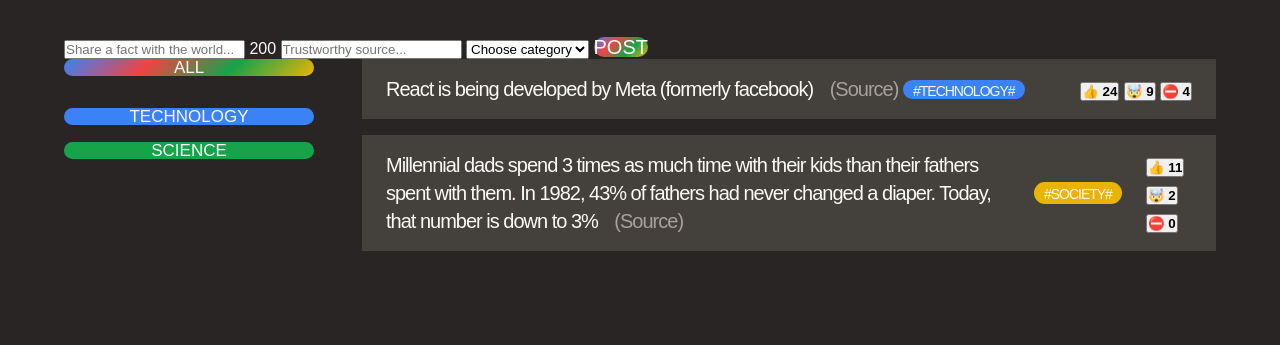
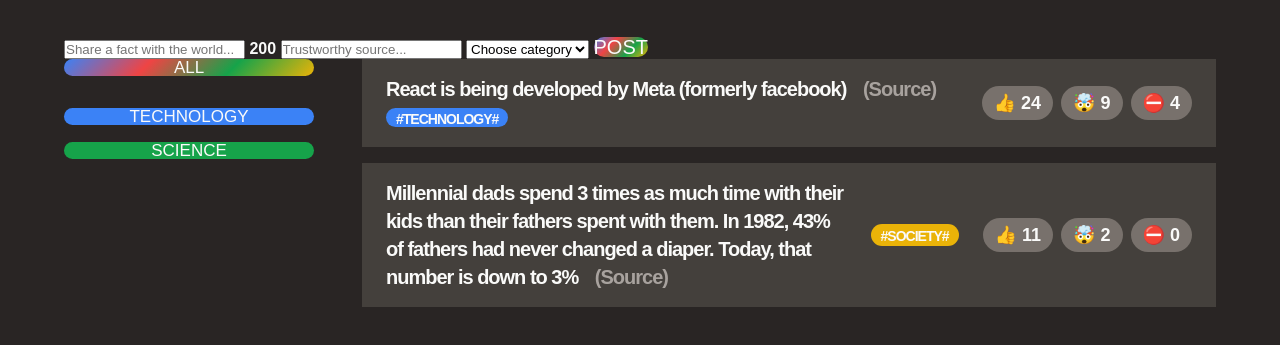
Before and after one commit to artsingletary/Udemy_Full_Stack_Web_App, a plain HTML site: page index.html in a window 1280 px wide. Shown: the part 119-464 px from the top of the page. Drawn offline with Linux system fonts and the light colour scheme; a web font is replaced by a local one.

Commit message:
Styling the voting buttons

```diff
--- a/index.html
+++ b/index.html
@@ -3,17 +3,20 @@
   <head>
     <meta charset="UTF-8" />
     <meta name="viewport" content="width=device-width, initial-scale=1.0" />
+
     <link rel="preconnect" href="https://fonts.googleapis.com" />
     <link rel="preconnect" href="https://fonts.gstatic.com" crossorigin />
     <link
-      href="https://fonts.googleapis.com/css2?family=Coiny&family=Sono:wght@200..800&display=swap"
+      href="https://fonts.googleapis.com/css2?family=Coiny&family=Sono:wght@400;600&
+      display=swap"
       rel="stylesheet"
     />
+
     <link href="style.css" rel="stylesheet" />
     <title>Today I Learned!</title>
   </head>
   <body>
-    <div class="container" <!--The header section is using flexbox-->
+    <div class="container">
       <header class="header">
         <div class="logo">
           <img
@@ -89,9 +92,9 @@
               </p>
 
               <div class="vote-buttons">
-                <button>👍 <strong>24</strong></button>
-                <button>🤯️ <strong>9</strong></button>
-                <button>⛔️ <strong>4</strong></button>
+                <button>👍 24</button>
+                <button>🤯️ 9</button>
+                <button>⛔️ 4</button>
               </div>
             </li>
             <li class="fact">
@@ -110,9 +113,9 @@
                 >#society#</span
               >
               <div class="vote-buttons">
-                <button>👍 <strong>11</strong></button>
-                <button>🤯️ <strong>2</strong></button>
-                <button>⛔️ <strong>0</strong></button>
+                <button>👍 11</button>
+                <button>🤯️ 2</button>
+                <button>⛔️ 0</button>
               </div>
             </li>
           </ul>
--- a/style.css
+++ b/style.css
@@ -13,6 +13,7 @@ body {
   color: #fafaf9;
   font-family: "Sono", sans-serif;
   padding: 48px 64px;
+  font-weight: 600;
 }
 
 /* MAIN LAYOUT */
@@ -93,6 +94,26 @@ h1 {
 
 .vote-buttons {
   margin-left: auto;
+  flex-shrink: 0;
+
+  display: flex;
+  gap: 8px;
+}
+
+.vote-buttons button {
+  border: none;
+  background-color: #78716c;
+  font-size: 18px;
+  padding: 6px 12px;
+  border-radius: 100px;
+  color: inherit;
+  font-family: inherit;
+  font-weight: 600;
+  cursor: pointer;
+}
+
+.vote-buttons button:hover {
+  background-color: #292524;
 }
 
 ul {
```
